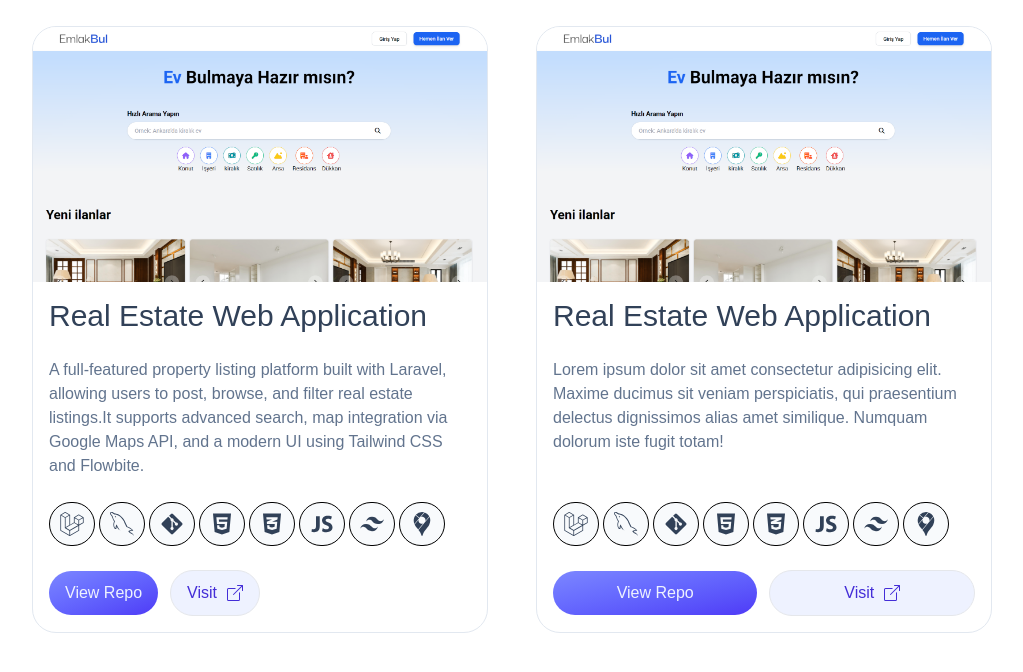
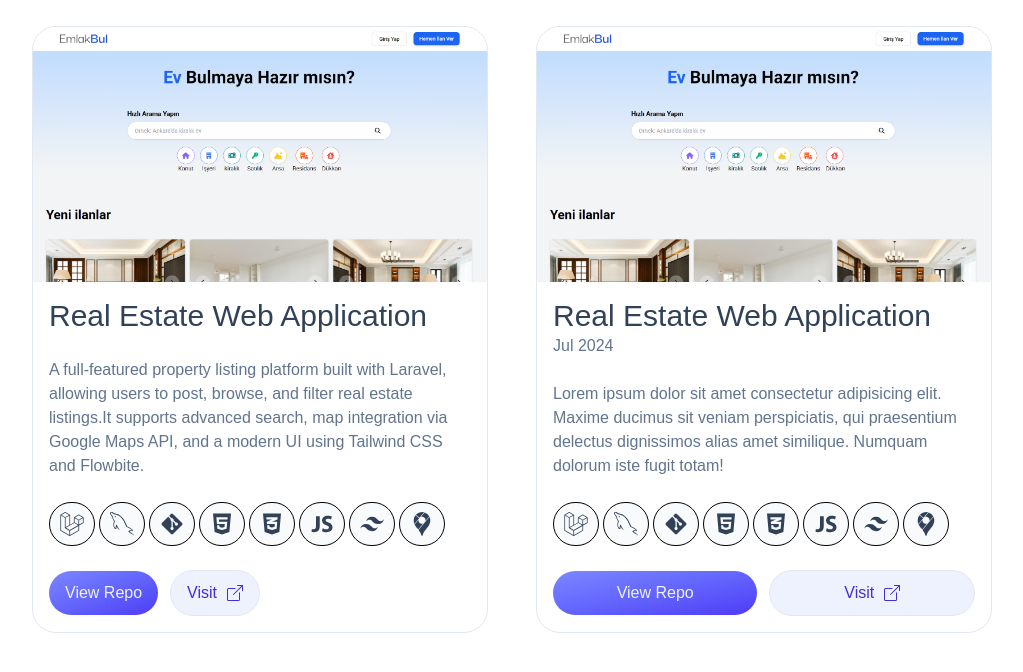
Before and after one commit to Muhammedkusay/portfolio, a React (Vite) app: page / in a window 1280 px wide. Shown: the part 2743-3415 px from the top of the page, without its empty margins (128-1151 px from the left). Built offline with nearby package versions, Linux system fonts and the light colour scheme; a web font is replaced by a local one.

Commit message:
Project date ctreated

```diff
--- a/src/components/Projects.jsx
+++ b/src/components/Projects.jsx
@@ -78,8 +78,12 @@ function Projects() {
                             <img src="./src/assets/project_1/A.png" alt="" />
                         </div>
                         <div className="h-full p-4 flex flex-col gap-3 lg:gap-6">
-                            {/* title */}
-                            <h1 className="text-3xl text-slate-700">Real Estate Web Application</h1>
+                            <div>
+                                {/* title */}
+                                <h1 className="text-3xl text-slate-700">Real Estate Web Application</h1>
+                                {/* date */}
+                                <p className="text-slate-500">Jul 2024</p>
+                            </div>
                             {/* text */}
                             <p className="text-slate-500">
                                 Lorem ipsum dolor sit amet consectetur adipisicing elit. Maxime ducimus sit veniam perspiciatis,
```
